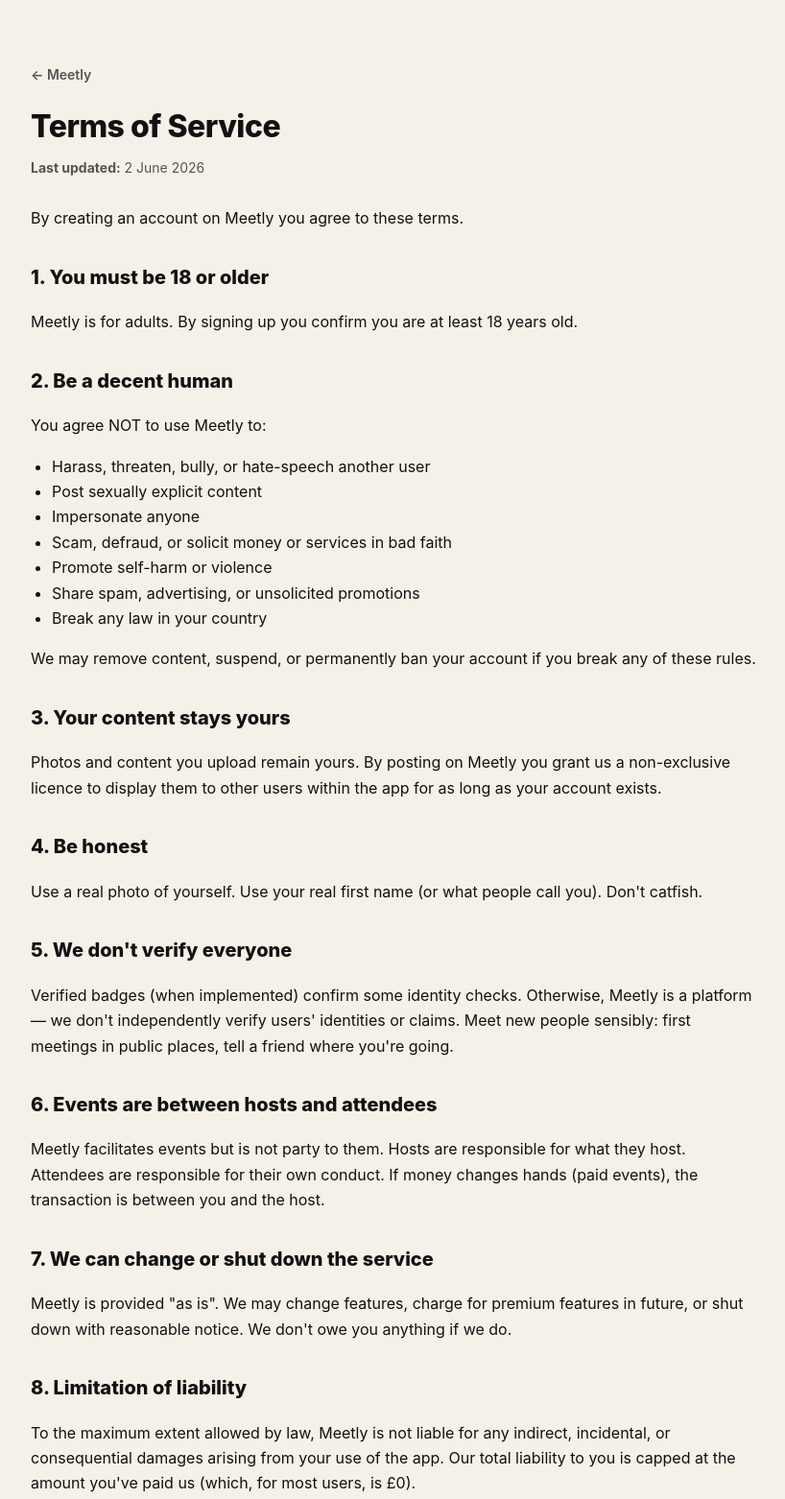
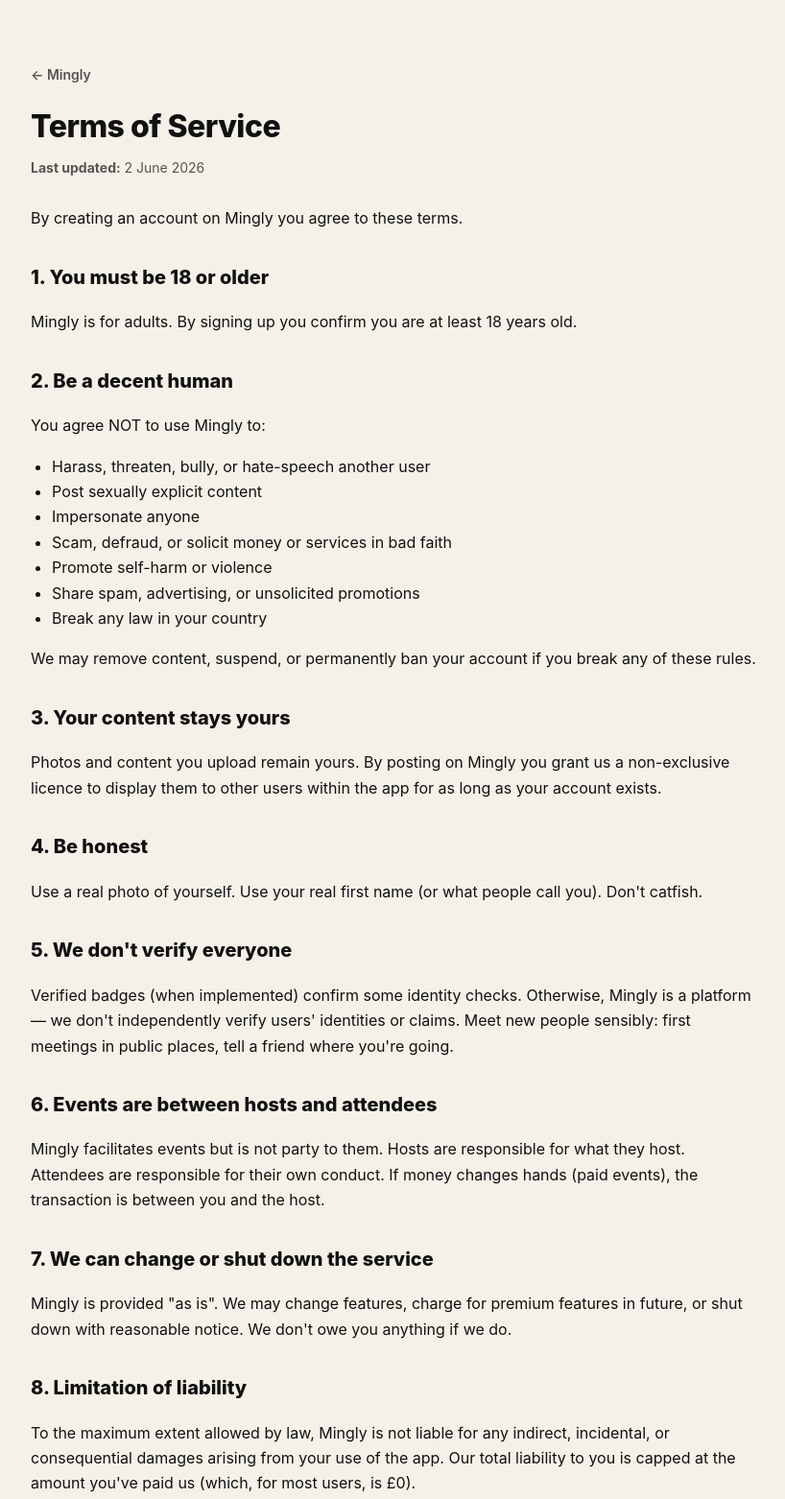
Before and after one commit to sandeepsinghparihar-creator/meetly-legal, a plain HTML site: page terms.html in a window 1280 px wide. Shown: the top 1562 px of the page at 96% size, without its empty margins (228-1046 px from the left). Drawn offline with Linux system fonts and the light colour scheme.

Commit message:
Update terms.html

```diff
--- a/terms.html
+++ b/terms.html
@@ -3,7 +3,7 @@
 <head>
 <meta charset="utf-8">
 <meta name="viewport" content="width=device-width, initial-scale=1">
-<title>Terms of Service — Meetly</title>
+<title>Terms of Service — Mingly</title>
 <style>
   body { font-family: -apple-system, BlinkMacSystemFont, "Segoe UI", system-ui, sans-serif; background: #F5F1E8; color: #111; max-width: 760px; margin: 0 auto; padding: 48px 24px; line-height: 1.65; }
   h1 { font-size: 32px; letter-spacing: -0.5px; font-weight: 800; margin: 0 0 4px; }
@@ -15,17 +15,17 @@
 </style>
 </head>
 <body>
-  <p><a class="back" href="./">← Meetly</a></p>
+  <p><a class="back" href="./">← Mingly</a></p>
   <h1>Terms of Service</h1>
   <p class="updated"><strong>Last updated:</strong> 2 June 2026</p>
 
-  <p>By creating an account on Meetly you agree to these terms.</p>
+  <p>By creating an account on Mingly you agree to these terms.</p>
 
   <h2>1. You must be 18 or older</h2>
-  <p>Meetly is for adults. By signing up you confirm you are at least 18 years old.</p>
+  <p>Mingly is for adults. By signing up you confirm you are at least 18 years old.</p>
 
   <h2>2. Be a decent human</h2>
-  <p>You agree NOT to use Meetly to:</p>
+  <p>You agree NOT to use Mingly to:</p>
   <ul>
     <li>Harass, threaten, bully, or hate-speech another user</li>
     <li>Post sexually explicit content</li>
@@ -38,22 +38,22 @@
   <p>We may remove content, suspend, or permanently ban your account if you break any of these rules.</p>
 
   <h2>3. Your content stays yours</h2>
-  <p>Photos and content you upload remain yours. By posting on Meetly you grant us a non-exclusive licence to display them to other users within the app for as long as your account exists.</p>
+  <p>Photos and content you upload remain yours. By posting on Mingly you grant us a non-exclusive licence to display them to other users within the app for as long as your account exists.</p>
 
   <h2>4. Be honest</h2>
   <p>Use a real photo of yourself. Use your real first name (or what people call you). Don't catfish.</p>
 
   <h2>5. We don't verify everyone</h2>
-  <p>Verified badges (when implemented) confirm some identity checks. Otherwise, Meetly is a platform — we don't independently verify users' identities or claims. Meet new people sensibly: first meetings in public places, tell a friend where you're going.</p>
+  <p>Verified badges (when implemented) confirm some identity checks. Otherwise, Mingly is a platform — we don't independently verify users' identities or claims. Meet new people sensibly: first meetings in public places, tell a friend where you're going.</p>
 
   <h2>6. Events are between hosts and attendees</h2>
-  <p>Meetly facilitates events but is not party to them. Hosts are responsible for what they host. Attendees are responsible for their own conduct. If money changes hands (paid events), the transaction is between you and the host.</p>
+  <p>Mingly facilitates events but is not party to them. Hosts are responsible for what they host. Attendees are responsible for their own conduct. If money changes hands (paid events), the transaction is between you and the host.</p>
 
   <h2>7. We can change or shut down the service</h2>
-  <p>Meetly is provided "as is". We may change features, charge for premium features in future, or shut down with reasonable notice. We don't owe you anything if we do.</p>
+  <p>Mingly is provided "as is". We may change features, charge for premium features in future, or shut down with reasonable notice. We don't owe you anything if we do.</p>
 
   <h2>8. Limitation of liability</h2>
-  <p>To the maximum extent allowed by law, Meetly is not liable for any indirect, incidental, or consequential damages arising from your use of the app. Our total liability to you is capped at the amount you've paid us (which, for most users, is £0).</p>
+  <p>To the maximum extent allowed by law, Mingly is not liable for any indirect, incidental, or consequential damages arising from your use of the app. Our total liability to you is capped at the amount you've paid us (which, for most users, is £0).</p>
 
   <h2>9. Disputes</h2>
   <p>These terms are governed by the laws of England and Wales. Any disputes go to the courts of England and Wales.</p>
```
